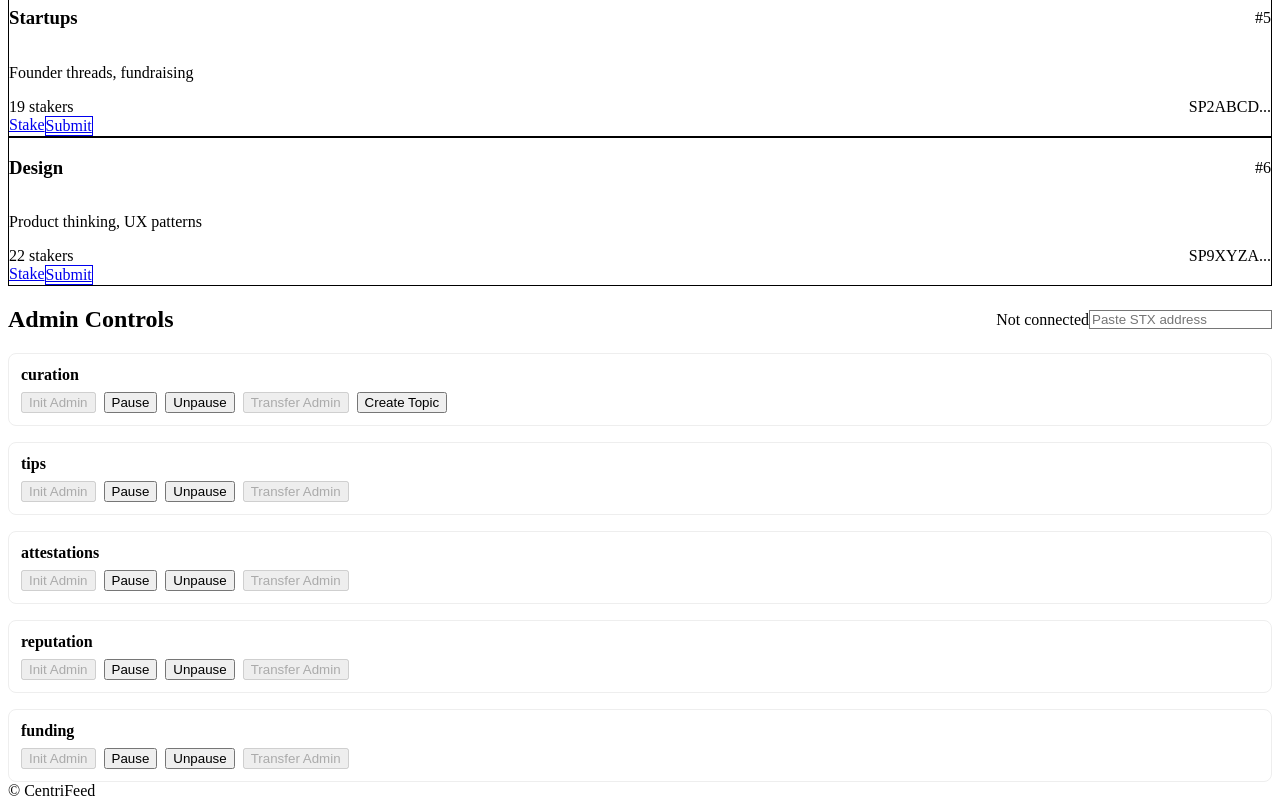
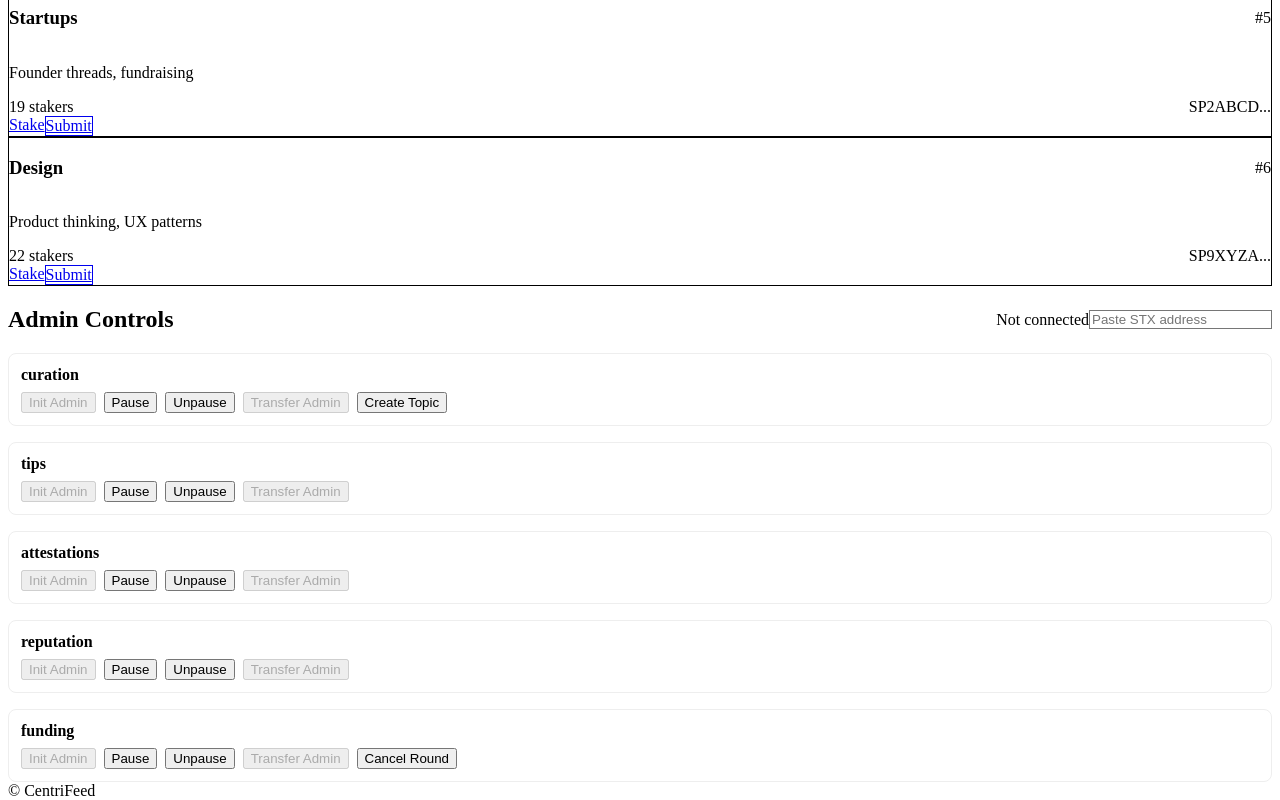
Before and after one commit to Uchechukwu-Ekezie/CentriFeed, a Next.js app in the folder frontend/: page / in a window 1280 px wide. Shown: the part 731-1531 px from the top of the page. Built offline with nearby package versions, Linux system fonts and the light colour scheme.

Commit message:
feat(frontend): add cancel-round button

```diff
--- a/frontend/src/app/components/ContractActions.tsx
+++ b/frontend/src/app/components/ContractActions.tsx
@@ -83,6 +83,11 @@
                 Create Topic
               </button>
             )}
+            {c.name === "funding" && (
+              <button onClick={() => call(c.name, "cancel-round", [uintCV(1)])}>
+                Cancel Round
+              </button>
+            )}
           </div>
         </div>
       ))}
```
